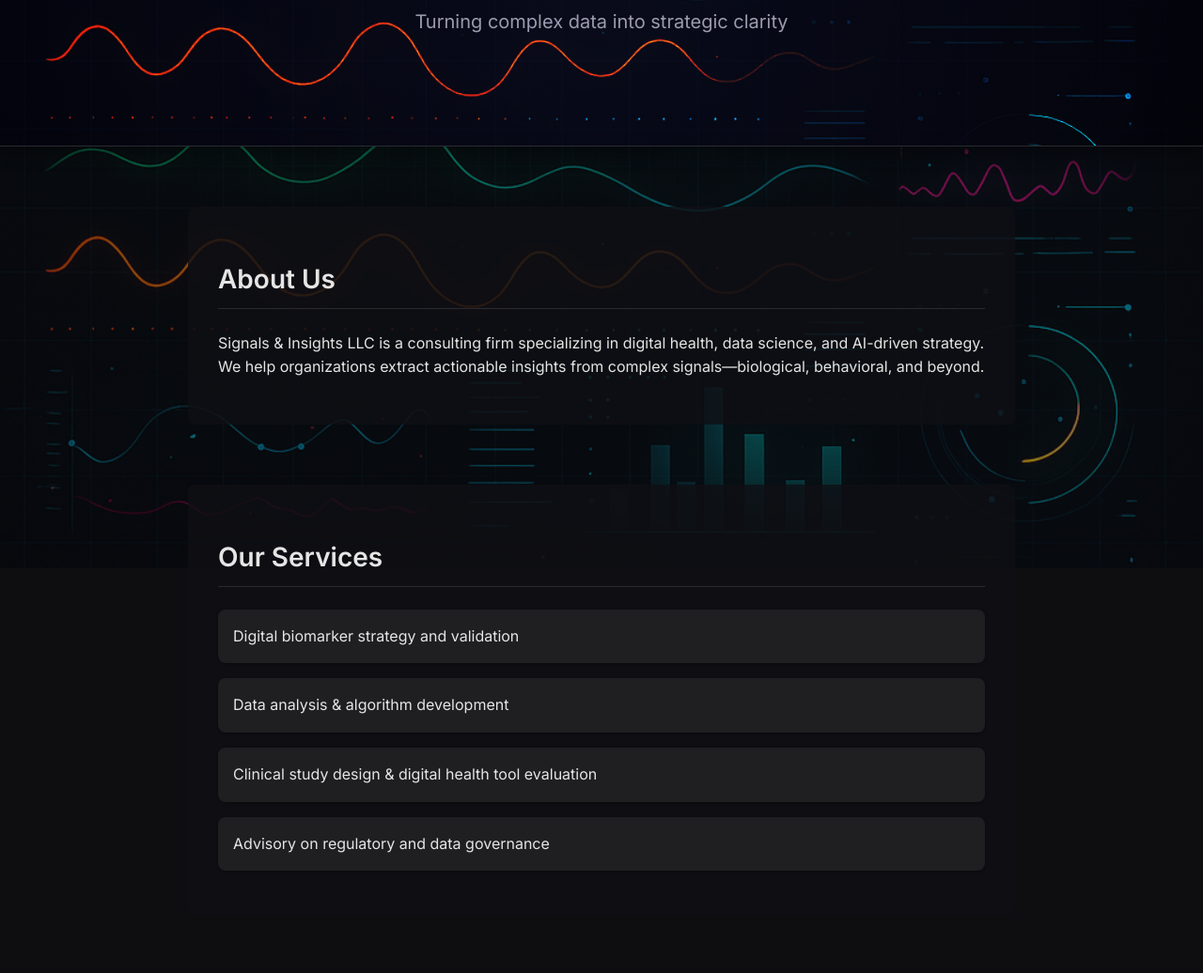
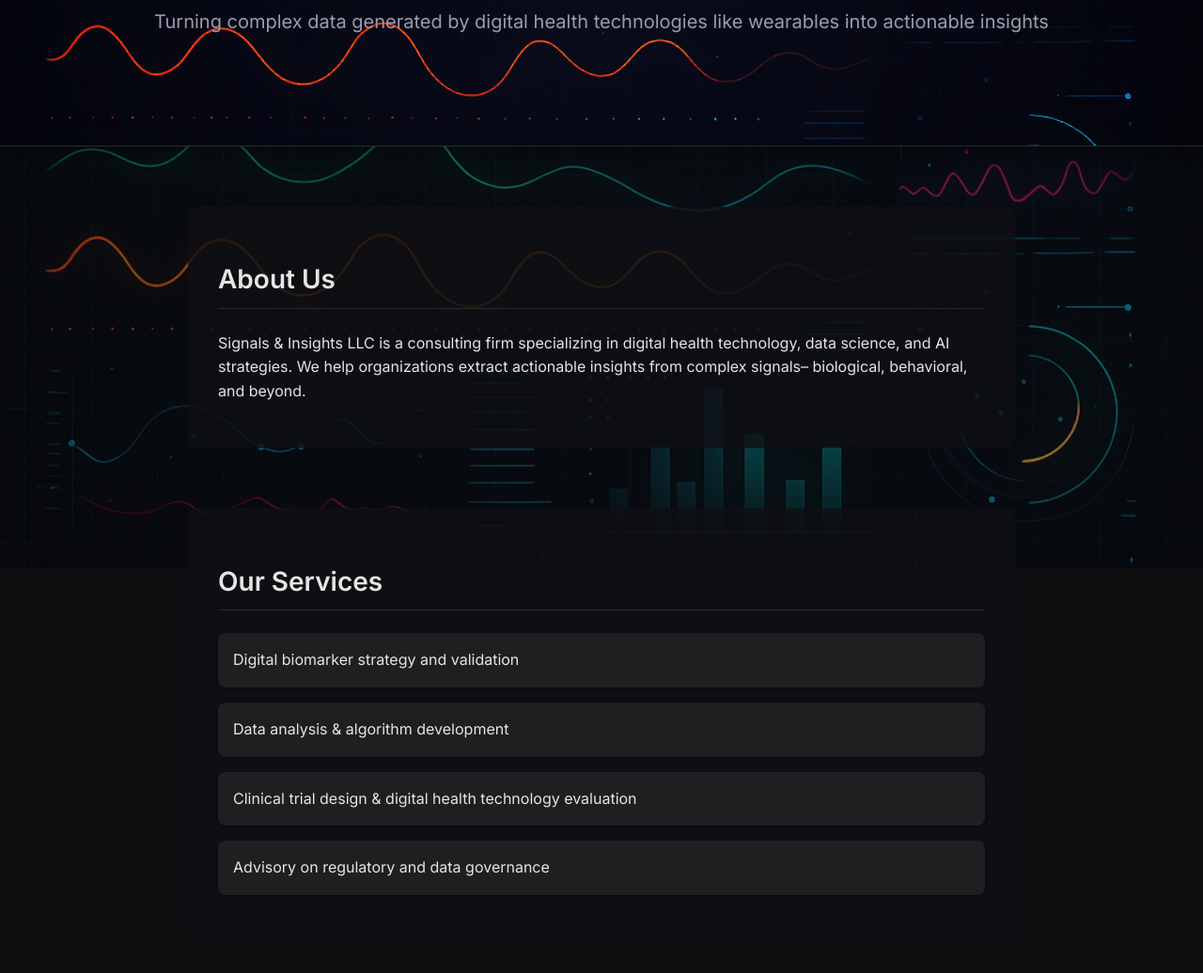
Before and after one commit to EpiBio/signalsandinsights.github.io, a plain HTML site: page index.html in a window 1280 px wide. Shown: the part 195-1231 px from the top of the page at 94% size. Drawn offline with Linux system fonts and the light colour scheme; files whose address does not match are found by name.

Commit message:
Update index.html
minor language content tweaks

```diff
--- a/index.html
+++ b/index.html
@@ -180,14 +180,14 @@
   <div class="background-img"></div>
   <header>
     <h1>Signals & Insights LLC</h1>
-    <p>Turning complex data into strategic clarity</p>
+    <p>Turning complex data generated by digital health technologies like wearables into actionable insights</p>
   </header>
 
   <main>
     <section class="animated-section">
       <h2>About Us</h2>
       <p>
-        Signals & Insights LLC is a consulting firm specializing in digital health, data science, and AI-driven strategy. We help organizations extract actionable insights from complex signals—biological, behavioral, and beyond.
+        Signals & Insights LLC is a consulting firm specializing in digital health technology, data science, and AI strategies. We help organizations extract actionable insights from complex signals– biological, behavioral, and beyond.
       </p>
     </section>
 
@@ -196,7 +196,7 @@
       <ul>
         <li>Digital biomarker strategy and validation</li>
         <li>Data analysis & algorithm development</li>
-        <li>Clinical study design & digital health tool evaluation</li>
+        <li>Clinical trial design & digital health technology evaluation</li>
         <li>Advisory on regulatory and data governance</li>
       </ul>
     </section>
@@ -204,7 +204,7 @@
     <section>
       <h2>Contact</h2>
       <p>Email: <a href="mailto:signals.insights.llc@gmail.com">signals.insights.llc@gmail.com</a></p>
-      <p>Based in Durham, NC — Available for remote and on-site engagements</p>
+      <p>Based in Durham, NC, USA</p>
       <a href="mailto:signals.insights.llc@gmail.com" class="button">Contact Us</a>
     </section>
   </main>
```
